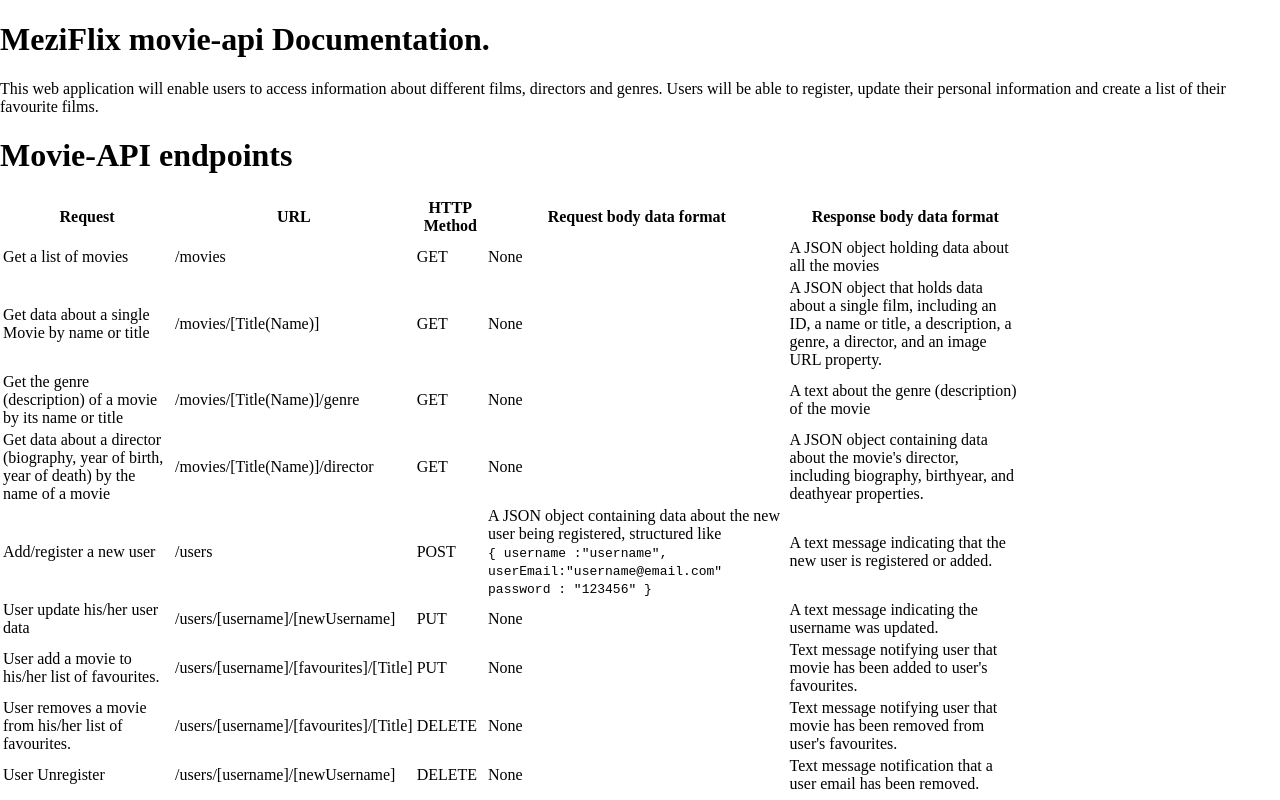
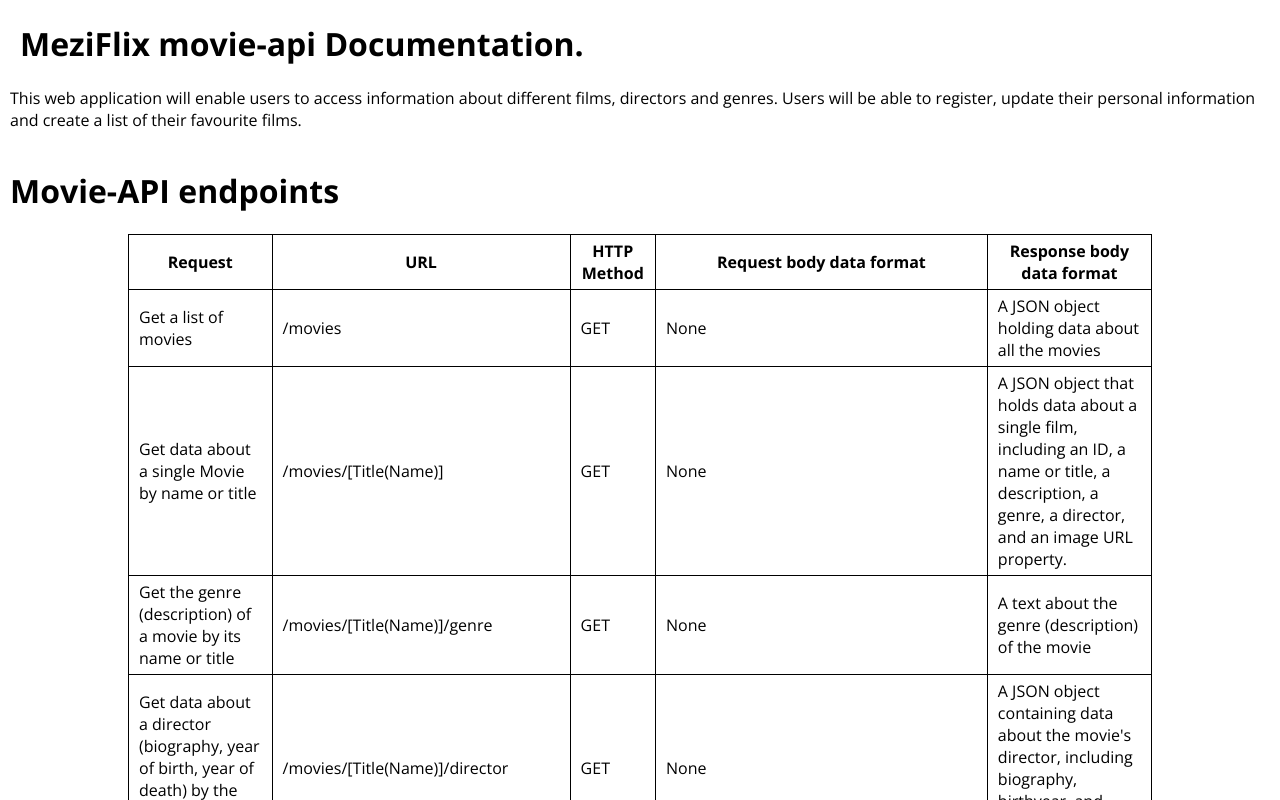
Before and after one commit to Mezekr/MeziFlix-app, a website: page public/documentation.html in a window 1280 px wide. Shown: the top 800 px of the page. Drawn offline with nearby package versions, Linux system fonts and the light colour scheme.

Commit message:
add CSS style to API endpoint table

```diff
--- a/public/style.css
+++ b/public/style.css
@@ -1,8 +1,33 @@
+@import url('https://fonts.googleapis.com/css2?family=Open+Sans:ital,wght@0,300..800;1,300..800&display=swap');
+
 * {
 	box-sizing: border-box;
 }
 body {
 	padding: 0;
 	margin: 0;
-	font-size: 1em;
+	font-size: 16px;
+	font-family: 'Open Sans', sans-serif;
 }
+header {
+	padding: 1px 5px;
+	margin: 0 5px;
+}
+h1 {
+	padding: 0 10px;
+}
+
+table,
+th,
+td {
+	border: 1px solid black;
+	border-collapse: collapse;
+	padding: 5px 10px;
+}
+table {
+	margin: auto;
+	padding: auto;
+}
+code {
+	color: blue;
+}
```
